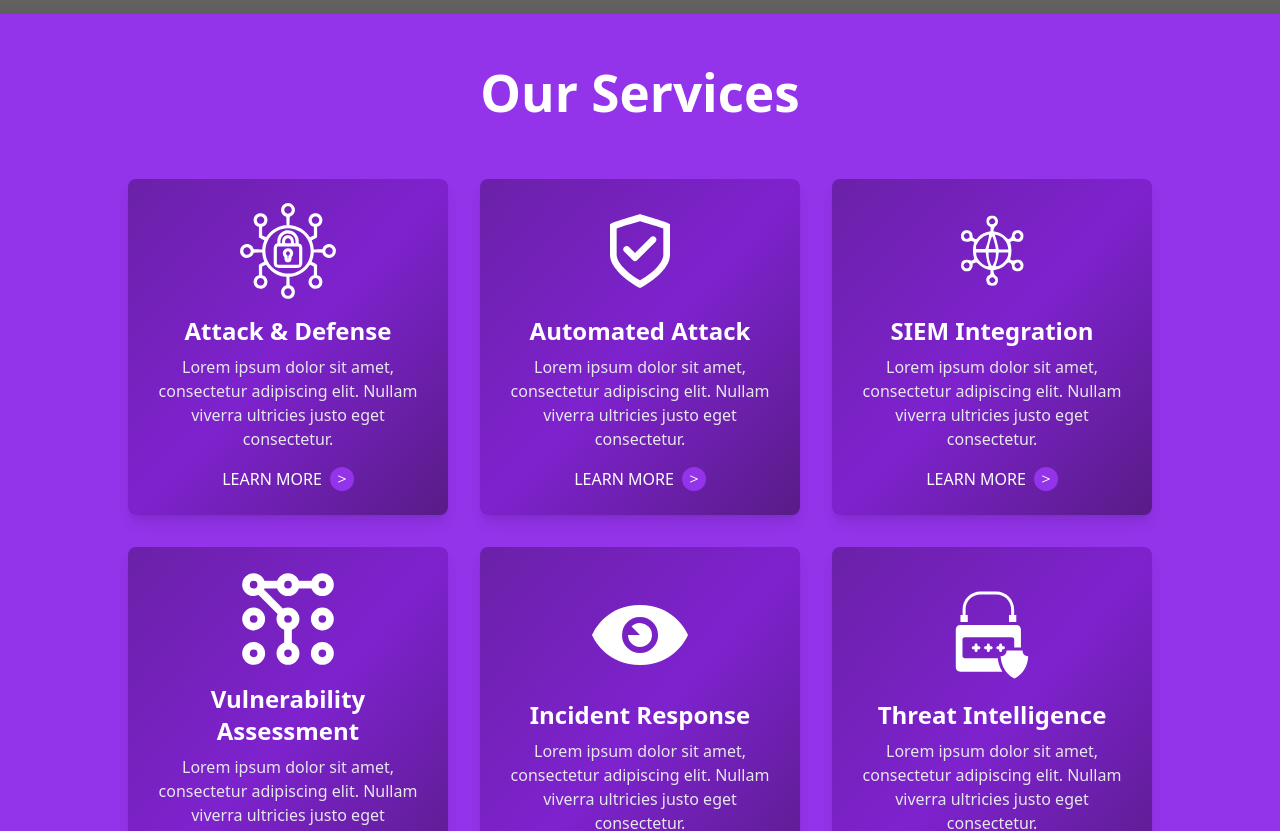
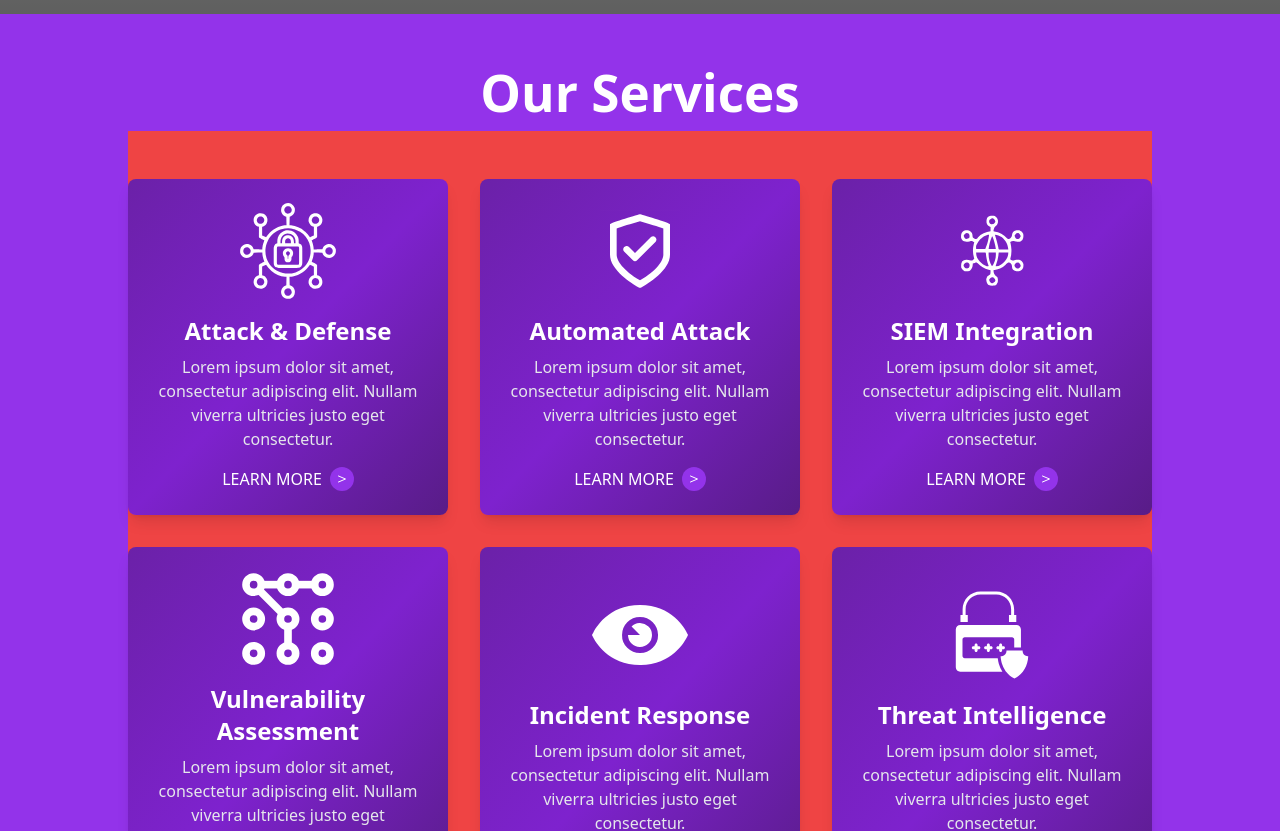
Before and after one commit to Digamberbhati/SmadheyTechnology.oi, a React (Vite) app: page / in a window 1280 px wide. Shown: the part 2800-3631 px from the top of the page. Built offline with nearby package versions, Linux system fonts and the light colour scheme; grey boxes are pictures that could not be loaded.

Commit message:
push service cards

```diff
--- a/src/components/Servicecards.jsx
+++ b/src/components/Servicecards.jsx
@@ -5,7 +5,7 @@ import servicesData from '../utils/ServiceData.json'
 
 const Servicecards = () => {
   return (
-    <div className='max-w-screen-lg mx-auto sm:h-[100vh] h-auto text-white px-4 sm:px-0  '>
+    <div className='max-w-screen-lg mx-auto sm:min-h-[100vh] bg-red-500 h-auto text-white px-4 sm:px-0  '>
       <div className="grid grid-cols-1 sm:grid-cols-2 lg:grid-cols-3 gap-8 py-12">
         {servicesData.map((service) => (
           <div key={service.id} className="flex flex-col justify-center items-center bg-gradient-to-br from-purple-800 via-purple-700 to-purple-900 p-6 rounded-lg shadow-lg hover:shadow-xl hover:scale-105 transition-all duration-300 ease-in-out">
```
